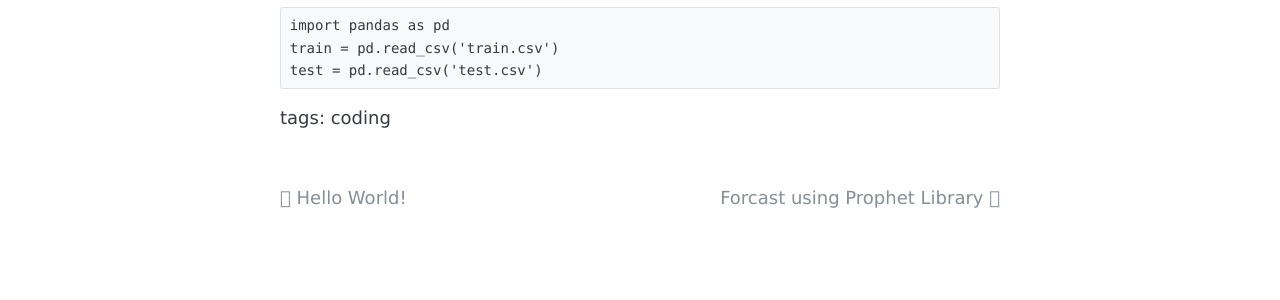
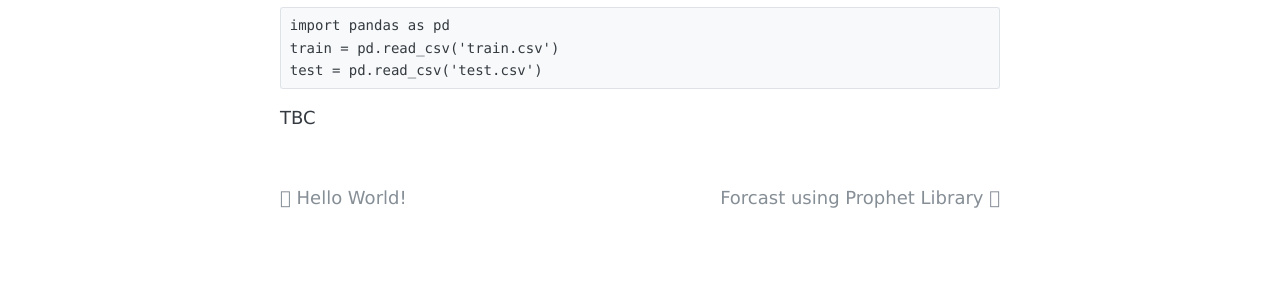
Before and after one commit to jae250/jae250.github.io, a Jekyll site: the page built from _posts/2019-04-02-Titanic-ML-Pratice.md, in a window 1280 px wide. Shown: the part 1200-1500 px from the top of the page. Built offline with Jekyll 4.4.1, drawn with Linux system fonts in a browser that asks for light colours; comment, search, counter and statistics services are not loaded.

Commit message:
proofreading

````diff
--- a/_posts/2019-04-02-Titanic-ML-Pratice.md
+++ b/_posts/2019-04-02-Titanic-ML-Pratice.md
@@ -61,5 +61,4 @@ train = pd.read_csv('train.csv')
 test = pd.read_csv('test.csv')
 ```
 
-
-tags: coding
+TBC
````
Also changed, not shown: _posts/2019-04-03-Forecast-using-Prophet-library.md (+0 -5 lines).
